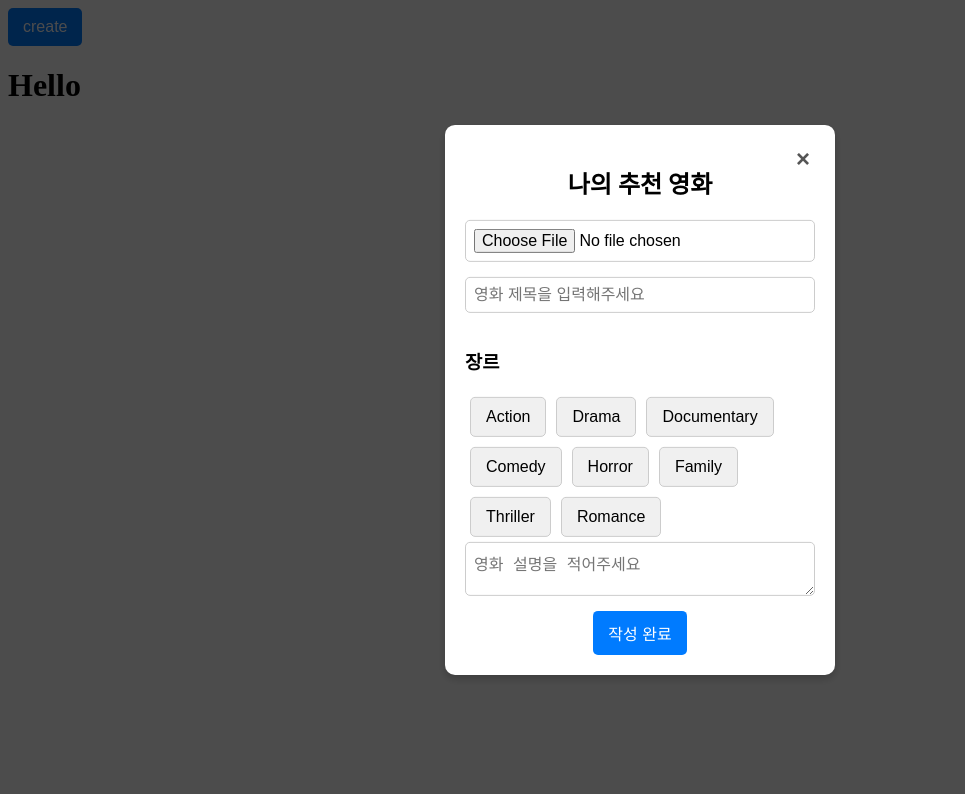
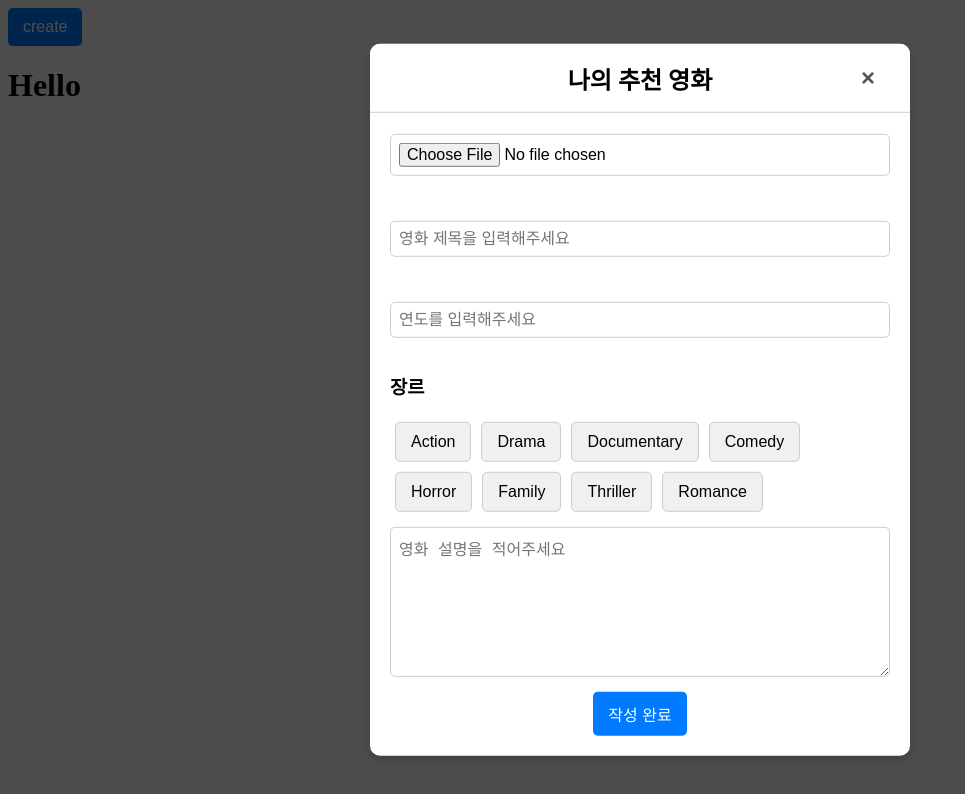
Before and after one commit to hanzanhae/project1, a React (Create React App) app: page /about-us in a window 1280 px wide. Both pictures are taken after a click on the button "create". Shown: the top 794 px of the page, without its empty margins (0-965 px from the left). Built offline with nearby package versions, Linux system fonts and the light colour scheme.

Commit message:
CreateModal 연도 추가, 스크롤 추가, Modal 실행 시 웹페이지 스크롤 비활성화

```diff
--- a/src/App.js
+++ b/src/App.js
@@ -8,30 +8,29 @@ import { useState } from "react";
 function App() {
   // 모달 기본값 (닫기)
   const [isModalOpen, setIsModalOpen] = useState(false);
+  const handleOpenModal = () => setIsModalOpen(true);
+  const handleCloseModal = () => setIsModalOpen(false);
 
-  //모달 열기
-  const handleOpenModal = () => {
-    setIsModalOpen(true);
+  // 영화 리스트 관리
+  const [recommendMovie, setRecommendMovie] = useState([]);
+
+  const handelCreateMovie = (newMovie) => {
+    setRecommendMovie((prevMoives) => [newMovie, ...prevMoives]);
   };
 
-  //모달 닫기
-  const handleCloseModal = () => {
-    setIsModalOpen(false);
-  };
   return (
     <Router>
+      <div>
         <button onClick={handleOpenModal}>create</button>
-
         {isModalOpen && (
           <MovieForm
             show={isModalOpen} // 모달이 열렸는지를 props로 전달
             onClose={handleCloseModal} //모달 끄면 모달 닫혀유
-          onCreate={(newMovie) => {
-            console.log(newMovie);
-            handleCloseModal();
-          }} // 입력 끝나면 모달 닫혀유
+            onCreate={handelCreateMovie}
           />
         )}
+      </div>
+
       <Routes>
         {/* "/about-us" 경로로 가면 "Hello" 메시지를 렌더링 */}
         <Route path="/about-us" element={<h1>Hello</h1>} />
@@ -45,7 +44,7 @@ function App() {
           element={
             <div>
               <Carousel />
-              <Home />
+              <Home recommendMovie={recommendMovie} />
             </div>
           }
         />
--- a/src/components/CreateMovie/MovieForm.css
+++ b/src/components/CreateMovie/MovieForm.css
@@ -14,6 +14,9 @@
 }
 
 .modal-content {
+  padding-top: 80px;
+  overflow-y: auto;
+
   position: absolute;
   top: 50%;
   left: 50%;
@@ -22,19 +25,33 @@
   padding: 20px;
   border-radius: 10px;
   box-shadow: 0 4px 8px rgba(0, 0, 0, 0.2);
-  width: 350px;
+  width: 500px;
   max-width: 90%;
   z-index: 1000;
   position: relative;
   display: flex;
   flex-direction: column;
   align-items: center;
+  max-height: 80vh;
+  padding-top: 60px;
+}
+
+.modal-header {
+  position: fixed;
+  top: 0;
+  left: 0;
+  width: 100%;
+  background-color: white;
+  z-index: 1001;
+  padding: 10px 20px;
+  box-sizing: border-box;
+  display: flex;
+  justify-content: end;
+  align-items: center;
+  border-bottom: 1px solid #ccc;
 }
 
 .modal-close-button {
-  position: absolute;
-  top: 10px;
-  right: 10px;
   background: none;
   border: none;
   font-size: 24px;
@@ -48,10 +65,31 @@
   color: #000;
 }
 
+.modal-title {
+  font-size: 24px;
+  font-weight: bold;
+  position: absolute;
+  left: 50%;
+  transform: translateX(-50%);
+  margin: 0;
+}
+
 .genre-select,
-.input,
+.input {
+  width: 100%;
+  padding: 8px;
+  margin-top: 30px;
+  margin-bottom: 15px;
+  border: 1px solid #ccc;
+  border-radius: 5px;
+  font-size: 16px;
+  box-sizing: border-box;
+  transition: border-color 0.3s ease-in-out;
+}
+
 .textarea {
   width: 100%;
+  height: 150px;
   padding: 8px;
   margin-bottom: 15px;
   border: 1px solid #ccc;
@@ -59,6 +97,7 @@
   font-size: 16px;
   box-sizing: border-box;
   transition: border-color 0.3s ease-in-out;
+  margin-top: 10px;
 }
 
 .input:focus,
--- a/src/components/CreateMovie/MovieForm.js
+++ b/src/components/CreateMovie/MovieForm.js
@@ -1,11 +1,12 @@
-import React, { useState } from "react";
+import React, { useState, useEffect } from "react";
 import "./MovieForm.css";
 
 const MovieForm = ({ show, onClose, onCreate }) => {
   const [img, setImg] = useState(null); // 영화 이미지
   const [title, setTitle] = useState(""); // 영화 제목
-  const [genre, setGenre] = useState(""); // 영화 장르
+  const [genre, setGenre] = useState([]); // 영화 장르 (여러개 선택할 수 있도록 배열로 수정)
   const [description, setDescription] = useState(""); // 영화 설명
+  const [year, setYear] = useState(""); // 영화 연도
 
   const genres = [
     "Action",
@@ -18,9 +19,13 @@ const MovieForm = ({ show, onClose, onCreate }) => {
     "Romance",
   ];
 
-  // 장르 선택
+  // 장르를 여러개 선택할 수 있도록 수정
   const handleGenreClick = (selectedGenre) => {
-    setGenre(selectedGenre); // 선택된 장르 상태 업데이트
+    if (genre.includes(selectedGenre)) {
+      setGenre(genre.filter((g) => g !== selectedGenre));
+    } else {
+      setGenre([...genre, selectedGenre]);
+    }
   };
 
   // 이미지 파일 업로드
@@ -36,13 +41,30 @@ const MovieForm = ({ show, onClose, onCreate }) => {
   // 제출
   const handleSubmit = () => {
     if (!genre) {
-      alert("장르를 한 가지 선택해주세요!");
+      alert("장르를 한 가지 이상 선택해주세요!");
+      return;
+    }
+    if (!year) {
+      alert("연도를 입력해주세요");
       return;
     }
     // onCreate 함수 호출하여 영화 데이터 전달
-    onCreate({ img, title, genre, description });
+    onCreate({ img, title, genre, description, year });
     onClose();
   };
+
+  // 모달이 열려있으면 웹페이지 스크롤 비활성화
+  useEffect(() => {
+    if (show) {
+      document.body.style.overflow = "hidden";
+    } else {
+      document.body.style.overflow = "auto";
+    }
+
+    return () => {
+      document.body.style.overflow = "auto";
+    };
+  }, [show]);
 
   // 모달이 열려있지 않으면 렌더링하지 않음
   if (!show) return null;
@@ -50,11 +72,12 @@ const MovieForm = ({ show, onClose, onCreate }) => {
   return (
     <div className={`modal-backdrop ${show ? "show" : ""}`}>
       <div className="modal-content">
-        <button className="modal-close-button" onClick={onClose}>
-          &times;
-        </button>
-
-        <h2>나의 추천 영화</h2>
+        <div className="modal-header">
+          <h2 className="modal-title">나의 추천 영화</h2>
+          <button className="modal-close-button" onClick={onClose}>
+            &times;
+          </button>
+        </div>
 
         <input
           type="file"
@@ -78,18 +101,13 @@ const MovieForm = ({ show, onClose, onCreate }) => {
           className="input"
         />
 
-        {/* <div>
-          <h3>장르</h3>
-          {genres.map((g) => (
-            <button
-              key={g}
-              onClick={() => handleGenreClick(g)} // 버튼 클릭 시 장르 선택
-              className={`genre-button ${genre === g ? "selected" : ""}`} // 선택된 장르는 "selected" 클래스 추가
-            >
-              {g}
-            </button>
-          ))}
-        </div> */}
+        <input
+          type="number"
+          placeholder="연도를 입력해주세요"
+          value={year}
+          onChange={(event) => setYear(event.target.value)}
+          className="input"
+        />
 
         <div>
           <h3>장르</h3>
@@ -97,7 +115,7 @@ const MovieForm = ({ show, onClose, onCreate }) => {
             <button
               key={g}
               onClick={() => handleGenreClick(g)} // 버튼 클릭 시 장르 선택
-              className={`genre-button ${genre === g ? "selected" : ""}`} // 선택된 장르는 "selected" 클래스 추가
+              className={`genre-button ${genre.includes(g) ? "selected" : ""}`} // 선택된 장르는 "selected" 클래스 추가
             >
               {g}
             </button>
--- a/src/components/movies.js
+++ b/src/components/movies.js
@@ -1,10 +1,10 @@
-import PropTypes from 'prop-types';
-import { Link } from 'react-router-dom';
-import styles from './movies.module.css';
-import Modal from './Modal/modal';
-import { useState } from 'react';
+import PropTypes from "prop-types";
+import { Link } from "react-router-dom";
+import styles from "./movies.module.css";
+import Modal from "./Modal/modal";
+import { useState } from "react";
 
-function Movie({ id, coverImg, title, year, summary, genres }) {
+function Movie({ id, coverImg, title, year, summary = "", genres }) {
   const [isModalOpen, setIsModalOpen] = useState(false);
 
   const openModal = () => setIsModalOpen(true);
@@ -20,10 +20,14 @@ function Movie({ id, coverImg, title, year, summary, genres }) {
       />
       <div>
         <h2 className={styles.movies__title}>
-          <Link to={`/movies/${id}`}>{title}</Link>
+          <Link to={`/movies/${id}`}>{title || "제목 없음"}</Link>
         </h2>
-        <h3 className={styles.movies__year}>{year}</h3>
-        <p>{summary.length > 235 ? `${summary.slice(0, 235)}...` : summary}</p>
+        <h3 className={styles.movies__year}>{year || "연도 정보 없음"}</h3>
+        <p>
+          {summary.length > 235
+            ? `${summary.slice(0, 235)}...`
+            : summary || "설명 없음"}
+        </p>
 
         {/* genres가 배열인지 확인한 후 map을 실행 */}
         {genres && genres.length > 0 ? (
--- a/src/routes/home.js
+++ b/src/routes/home.js
@@ -5,7 +5,7 @@ import Genres from "../components/Filter/Genres";
 import Search from "../components/Filter/Search";
 import Pagination from "../components/pagination";
 
-function Home() {
+function Home({ recommendMovie }) {
   const [loading, setLoading] = useState(true);
   const [movies, setMovies] = useState([]);
   const [selectedGenre, setSelectedGenre] = useState(null);
@@ -34,12 +34,13 @@ function Home() {
   };
   useEffect(() => {
     getMovies();
+    console.log(movies);
   }, []);
 
   // 장르필터링
   const filteredGenre = selectedGenre
     ? movies.filter((movie) => movie.genres.includes(selectedGenre))
-    : movies;
+    : [...recommendMovie, ...movies]; //MovieForm으로 작성한 영화도 추가될 수 있도록 설정
 
   // 검색필터링
   const handleSearch = (term) => {
@@ -69,13 +70,13 @@ function Home() {
           <div className={styles.movies}>
             {filteredMovied.map((movie) => (
               <Movie
-                key={movie.id}
-                id={movie.id}
+                key={movie.id || movie.title} // 추가된 영화는 id값이 없으므로 title 사용
+                id={movie.id || movie.title}
                 year={movie.year}
-                coverImg={movie.medium_cover_image}
+                coverImg={movie.medium_cover_image || movie.img || ""}
                 title={movie.title}
                 summary={movie.summary}
-                genres={movie.genres}
+                genres={movie.genres || [movie.genre] || []}
                 movies={currentMovies(movies)}
               />
             ))}
```
Lines whose indentation alone changed are shown as unchanged.
